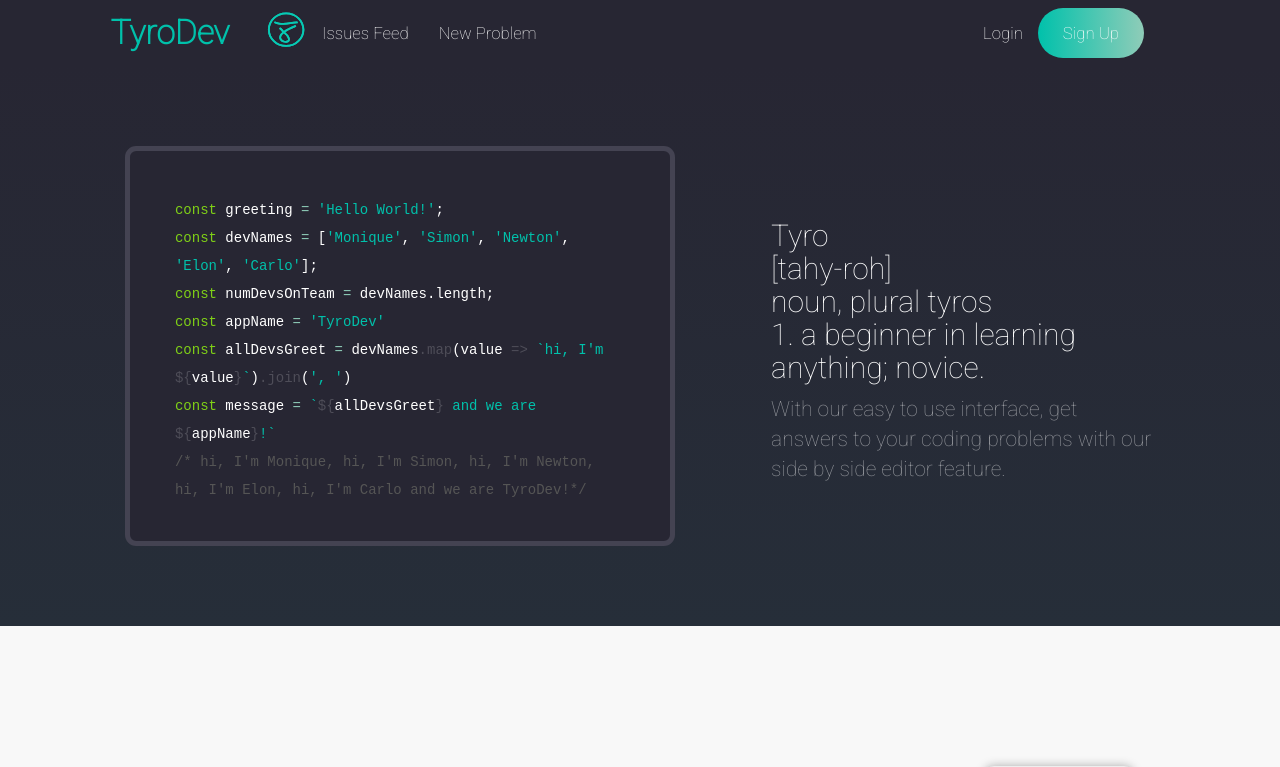
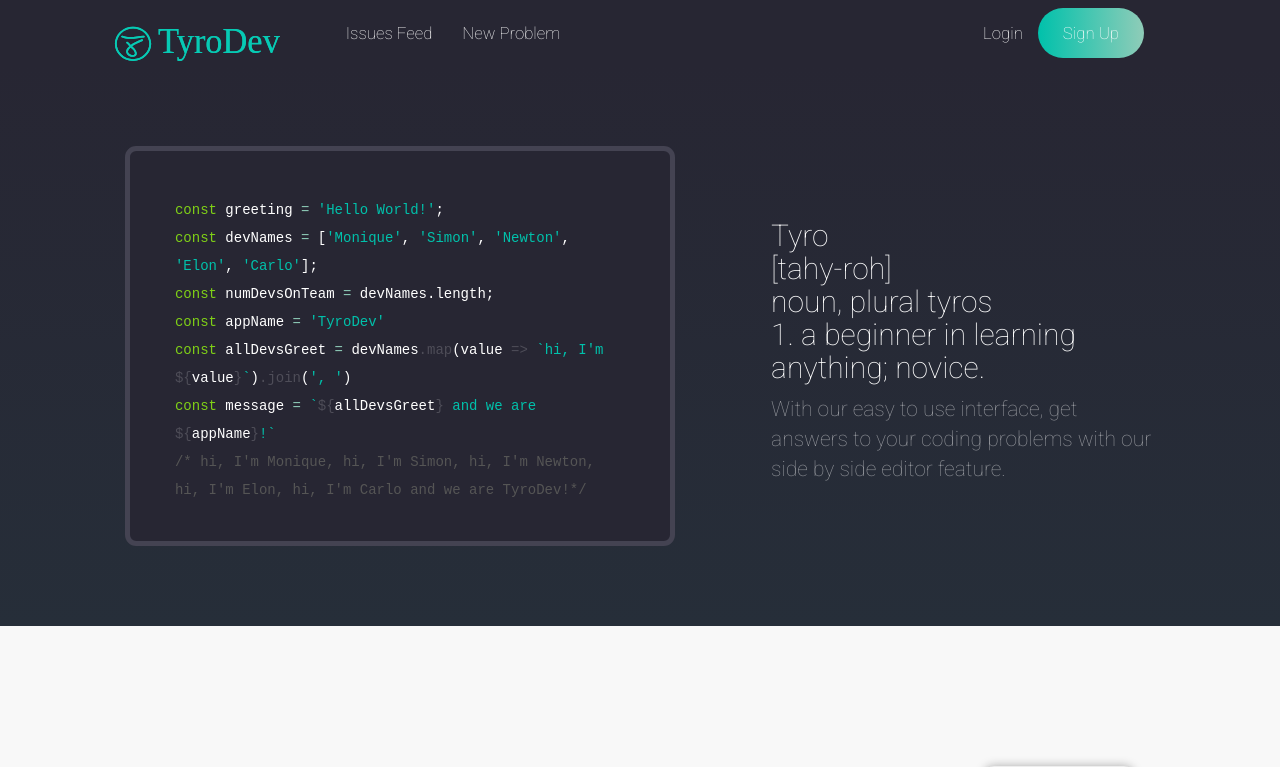
Before and after one commit to MrRob0t404/capstone-team4, a React (Create React App) app in the folder frontend/: page /home in a window 1280 px wide. Shown: the top 767 px of the page. Built offline with nearby package versions, Linux system fonts and the light colour scheme; no server answers.

Commit message:
remade logo better you can click it to go back to homepage

```diff
--- a/frontend/src/components/Site/DataRouter.js
+++ b/frontend/src/components/Site/DataRouter.js
@@ -45,7 +45,7 @@ class DataRouter extends Component {
                 <span class="icon-bar"></span>
               </button>
               <div>
-                <img src={fulllogo} /><a class="navbar-brand" href="/home">TyroDev</a>
+              <a class="navbar-brand" href="/home"><img src={fulllogo} /></a>
               </div>
             </div>
             <div class="collapse navbar-collapse" id="myNavbar">
```
Also changed, not shown: frontend/src/Logos/full-logo.svg.
